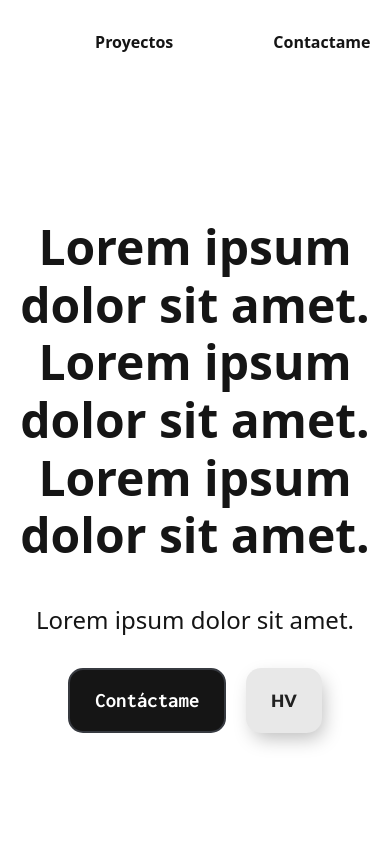
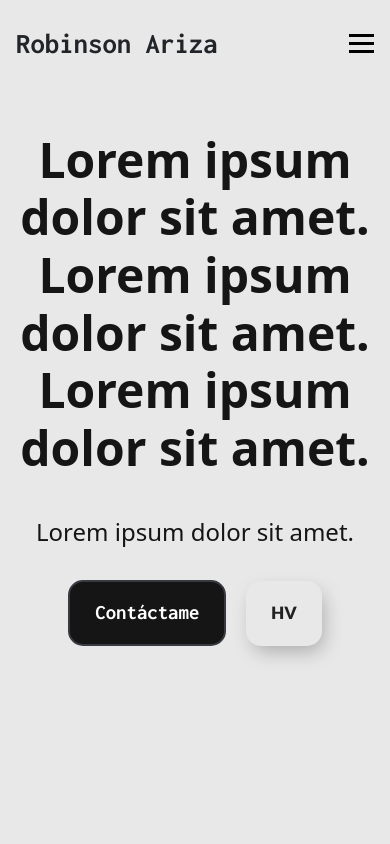
Before and after one commit to Robariza/portafolioWeb, an Angular app in the folder frontend/portafolioWeb/: page / in a window 390 px wide. Shown: the top 844 px of the page. Built offline with nearby package versions, Linux system fonts and the light colour scheme.

Commit message:
[update] style.css app, banner, comment, nav, projects components.

```diff
--- a/frontend/portafolioWeb/src/app/app.component.css
+++ b/frontend/portafolioWeb/src/app/app.component.css
@@ -1,7 +1,11 @@
+body {
+    background-color: var(--colorPrincipal);
+}
+
 main h2{
     font-size: 2rem;
     font-weight: 600;
     text-shadow: 1px 1px 4px rgba(131, 131, 131, 1);
     color: var(--colorSecondario);
-    margin: 80px;
+    margin: 130px;
 }
--- a/frontend/portafolioWeb/src/app/app.component.html
+++ b/frontend/portafolioWeb/src/app/app.component.html
@@ -1,4 +1,5 @@
-<app-nav></app-nav>
+<body>
+    <app-nav></app-nav>
 <app-banner></app-banner>
 
 <main>
@@ -11,5 +12,5 @@
 </main>
 
 <app-footer></app-footer>
-
 <router-outlet />
+</body>
--- a/frontend/portafolioWeb/src/app/app.component.ts
+++ b/frontend/portafolioWeb/src/app/app.component.ts
@@ -6,6 +6,7 @@ import { ProjectsComponent } from "./components/projects/projects.component";
 import { FooterComponent } from "./components/footer/footer.component";
 import { AboutComponent } from "./components/about/about.component";
 import { CommentComponent } from "./components/comment/comment.component";
+
 
 @Component({
   selector: 'app-root',
--- a/frontend/portafolioWeb/src/app/components/banner/banner.component.css
+++ b/frontend/portafolioWeb/src/app/components/banner/banner.component.css
@@ -1,6 +1,6 @@
 .banner {
     width: 100%;
-    height: 89vh;
+    height: 92vh;
 
     display: flex;
     flex-direction: column;
--- a/frontend/portafolioWeb/src/app/components/comment/comment.component.css
+++ b/frontend/portafolioWeb/src/app/components/comment/comment.component.css
@@ -21,7 +21,11 @@
     font-style: italic;
 }
 
-.comment span {
+.person-info {
+    text-align: center;
+}
+
+.person-info p {
     font-style: normal;
     font-family: var(--fontMontserrat);
     font-weight: 520;
--- a/frontend/portafolioWeb/src/app/components/comment/comment.component.html
+++ b/frontend/portafolioWeb/src/app/components/comment/comment.component.html
@@ -2,11 +2,17 @@
     <div class="comment">
         <p>Lorem ipsum dolor sit amet consectetur adipisicing elit. Error laboriosam eum facere, recusandae veritatis nostrum iure nihil aliquam officia adipisci architecto, cumque modi. Praesentium non recusandae dolorum, tempore ipsam alias?</p>
         <img src="" alt="imgProfile">
-        <span>-NamePerson</span>
+        <div class="person-info">
+            <p>-NamePerson</p>
+            <span>"workplace"</span>
+        </div>
     </div>
     <div class="comment">
         <p>Lorem, ipsum dolor sit amet consectetur adipisicing elit. Doloribus totam dignissimos quaerat, blanditiis nulla debitis, earum consectetur dolorem, ea beatae delectus! Tempora dolores facere et velit beatae illo nesciunt assumenda.</p>
         <img src="" alt="imgProfile">
-        <span>-NamePerson</span>
+        <div class="person-info">
+            <p>-NamePerson</p>
+            <span>"workplace"</span>
+        </div>
     </div>
 </section>
--- a/frontend/portafolioWeb/src/app/components/nav/nav.component.css
+++ b/frontend/portafolioWeb/src/app/components/nav/nav.component.css
@@ -1,32 +1,95 @@
 nav {
-    width: 100%;
-    height: 100px;
-
-    display: flex;
-    justify-content: flex-end;
-    align-items: center;
-
-    background-color: none;
+    position: fixed;
+    top: 0;
+    left: 0;
+    right: 0;
+    z-index: 1000;
+    transition: background-color 0.3s, box-shadow 0.3s;
+    padding: 1.4rem 0;
 }
 
-nav ul {
-    margin-right: 5%;
+nav.scrolled {
+    color: white;
+    background-color: var(--colorSecondario);
+    box-shadow: 0 2px 4px rgba(0, 0, 0, 0.1);
+}
 
+.container {
     display: flex;
-    justify-content: center;
+    justify-content: space-between;
     align-items: center;
+    max-width: 1200px;
+    margin: 0 auto;
+    padding: 0 1rem;
+}
 
-    list-style: none;
-    gap : 100px;
+.logo {
+    font-family: var(--fontInconsolata);
+    font-size: 1.8rem;
+    font-weight: bold;
+    text-decoration: none;
+    color: inherit;
+}
 
-    font-weight: 600;
+ul {
+    display: flex;
+    gap: 3rem;
+    list-style-type: none;
+    margin: 0;
+    padding: 0;
+}
+
+li {
+    margin-left: 1rem;
 }
 
 a {
     text-decoration: none;
-    color: var(--colorSecondario);
+    color: inherit;
+    font-weight: 500;
 }
 
-a:hover {
-    text-shadow: 2px 2px 4px rgba(131, 131, 131, 1);
+.menu-toggle {
+    display: none;
 }
+
+@media (max-width: 768px) {
+    ul {
+        display: none;
+        flex-direction: column;
+        position: absolute;
+        top: 100%;
+        left: 0;
+        right: 0;
+        background-color: var(--colorPrincipal);
+        box-shadow: 0 2px 4px rgba(0, 0, 0, 0.1);
+    }
+
+    ul.show {
+        display: flex;
+    }
+
+    li {
+        margin: 0;
+    }
+
+    li a {
+        display: block;
+        padding: 1rem;
+    }
+
+    .menu-toggle {
+        display: block;
+        background: none;
+        border: none;
+        cursor: pointer;
+    }
+
+    .menu-toggle span {
+        display: block;
+        width: 25px;
+        height: 3px;
+        background-color: currentColor;
+        margin: 5px 0;
+    }
+}
--- a/frontend/portafolioWeb/src/app/components/nav/nav.component.html
+++ b/frontend/portafolioWeb/src/app/components/nav/nav.component.html
@@ -1,7 +1,15 @@
-<nav>
-    <ul>
-        <li><a href="#">Acerca de mi</a></li>
-        <li><a href="#">Proyectos</a></li>
-        <li><a href="#">Contactame</a></li>
-    </ul>
+<nav [ngClass]="{'scrolled': isScrolled}">
+    <div class="container">
+        <a href="#" class="logo">Robinson Ariza</a>
+        <ul [ngClass]="{'show': isMenuOpen}">
+          <li><a href="#">Acerca de mi</a></li>
+          <li><a href="#">Proyectos</a></li>
+          <li><a href="#">Contactame</a></li>
+        </ul>
+        <button class="menu-toggle" (click)="toggleMenu()" aria-label="Toggle menu">
+          <span></span>
+          <span></span>
+          <span></span>
+        </button>
+      </div>
 </nav>
--- a/frontend/portafolioWeb/src/app/components/nav/nav.component.ts
+++ b/frontend/portafolioWeb/src/app/components/nav/nav.component.ts
@@ -1,12 +1,22 @@
-import { Component } from '@angular/core';
-
+import { Component, HostListener } from '@angular/core';
+import { CommonModule } from '@angular/common';
 @Component({
   selector: 'app-nav',
   standalone: true,
-  imports: [],
+  imports: [CommonModule],
   templateUrl: './nav.component.html',
   styleUrl: './nav.component.css'
 })
 export class NavComponent {
+  isScrolled = false;
+  isMenuOpen = false;
 
+  @HostListener('window:scroll', [])
+  onWindowScroll() {
+    this.isScrolled = window.pageYOffset > 50;
+  }
+
+  toggleMenu() {
+    this.isMenuOpen = !this.isMenuOpen;
+  }
 }
--- a/frontend/portafolioWeb/src/app/components/projects/projects.component.css
+++ b/frontend/portafolioWeb/src/app/components/projects/projects.component.css
@@ -52,3 +52,7 @@
     font-weight: 400;
     color: var(--colorTerciario);
 }
+
+.project-link {
+    gap: 10px;
+}
--- a/frontend/portafolioWeb/src/styles.css
+++ b/frontend/portafolioWeb/src/styles.css
@@ -18,5 +18,4 @@
 
 body {
     font-family: var(--fontMontserrat);
-    background-color: var(--colorPrincipal);
 }
```
Also changed, not shown: frontend/portafolioWeb/src/app/components/projects/projects.component.html (+30 -0 lines).
